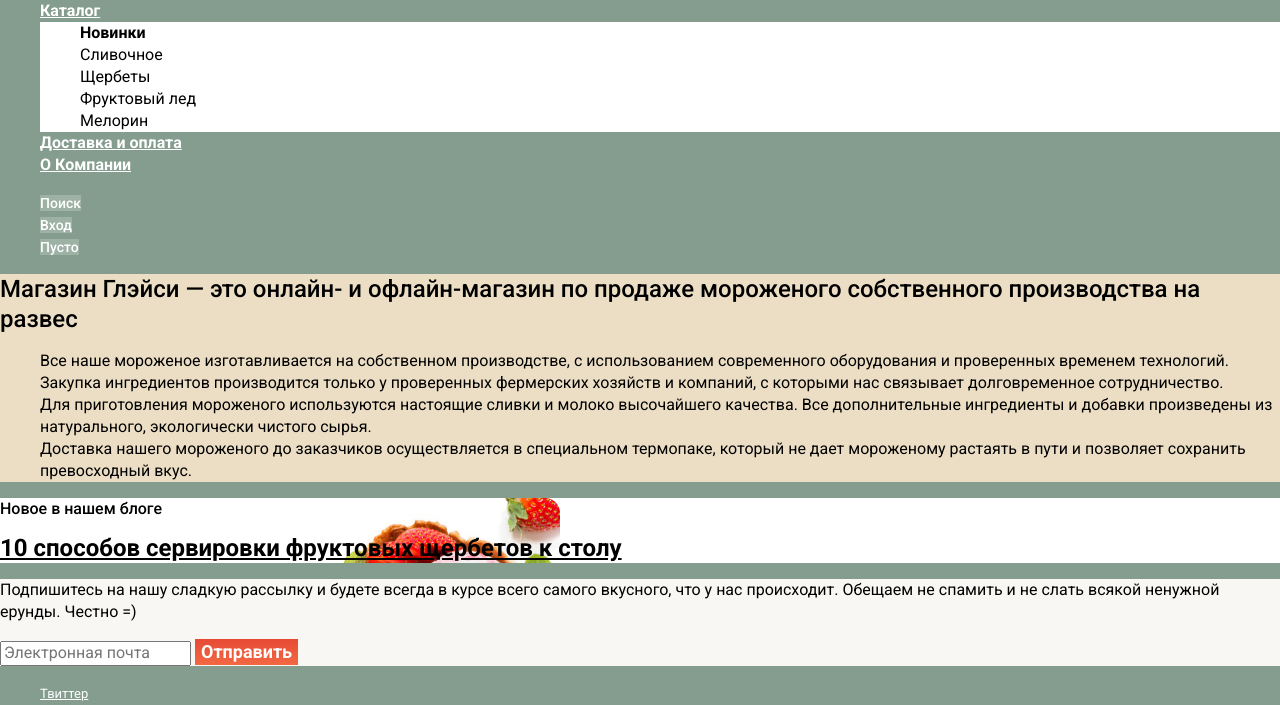
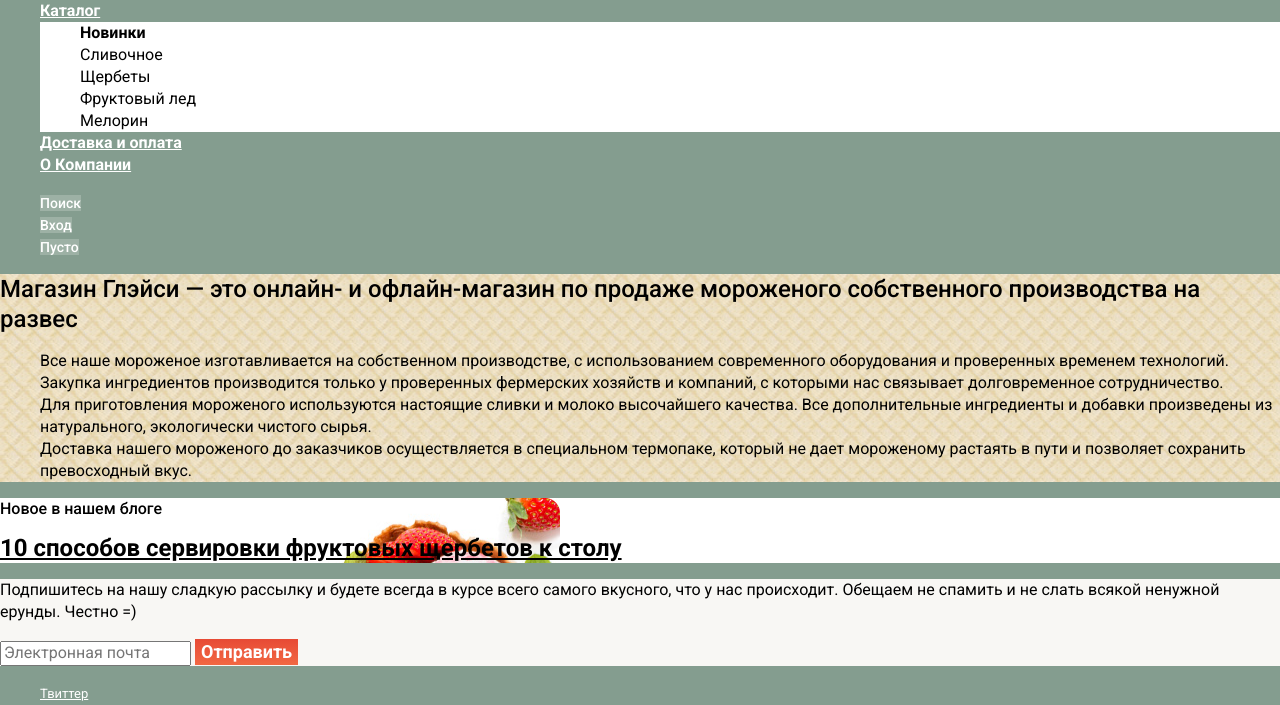
Before and after one commit to MrBlackD/27219-gllacy, a plain HTML site: page index.html in a window 1280 px wide. Shown: the part 86-791 px from the top of the page. Drawn offline with Linux system fonts and the light colour scheme.

Commit message:
Добавил вафельный фон в блок "преимущства"

```diff
--- a/css/style.css
+++ b/css/style.css
@@ -94,6 +94,8 @@ body{
 
 .strengths{
 	background-color:#ebdec5;
+	background-image: url("../img/waffles-part-background.jpg");
+	background-repeat: repeat;
 }
 
 .strengths-list{
```
Also changed, not shown: img/waffles-part-background.jpg (added).
